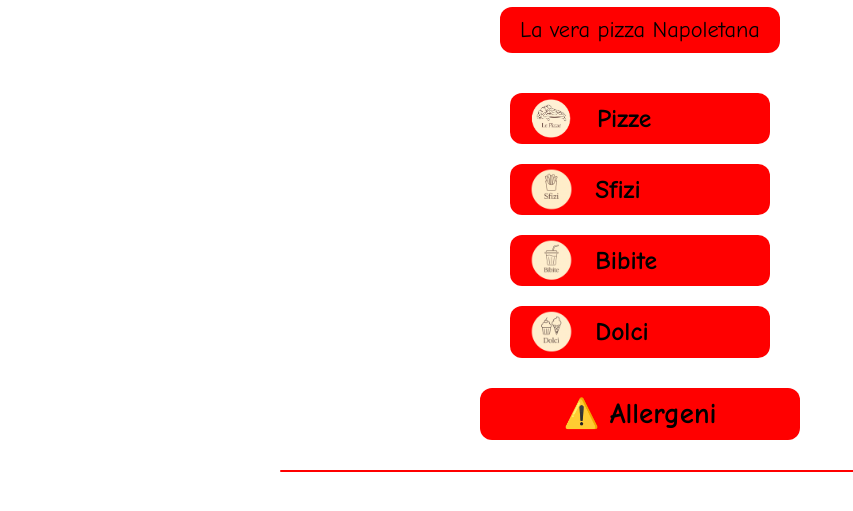
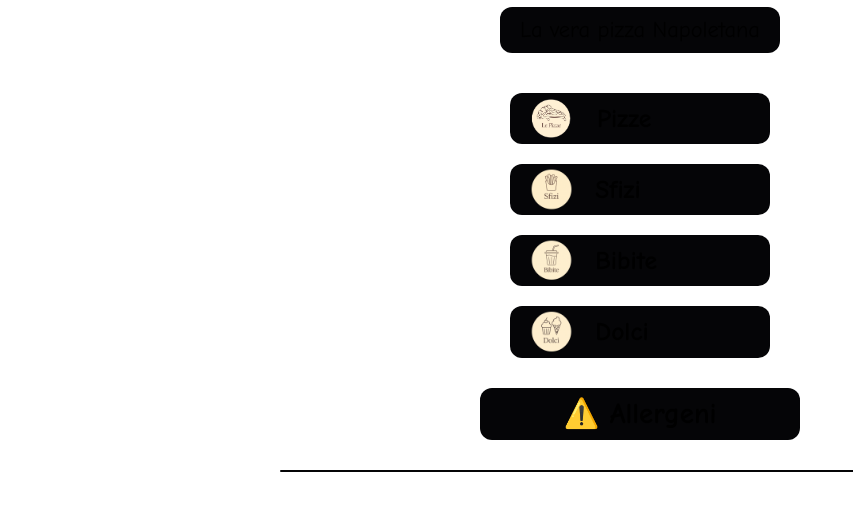
Before and after one commit to mixedbygenny/bella-ischia-menu, a plain HTML site: page index.html in a window 1280 px wide. Shown: the part 275-786 px from the top of the page, without its empty margins (0-853 px from the left). Drawn offline with nearby package versions, Linux system fonts and the light colour scheme.

Commit message:
Change background color from red to dark gray

```diff
--- a/index.html
+++ b/index.html
@@ -57,7 +57,7 @@
     }
 
     #coperto-text {
-      background-color: #FF0000;
+      background-color: #050507;
       color: #000000;
       font-size: 1.4em;
       text-align: center;
@@ -74,7 +74,7 @@
       display: block;
       width: 100%;     /* ========== LINEA COPERTO ========== */
       height: 2px;
-      background-color: #FF0000;           /*      #C65D3B*/
+      background-color: #050507;           /*      #C65D3B*/
       margin: 5px auto 0;
       border-radius: 1px;
     }
@@ -91,7 +91,7 @@
       display: block;
       width: 90%;
       height: 2px;
-      background-color: #FF0000;              /*      #9A6B68*/
+      background-color: #050507;              /*      #9A6B68*/
       margin: 20px auto 0;
       border-radius: 1px;
     }
@@ -103,7 +103,7 @@
   justify-content: flex-start;     /* Contenuto allineato a sinistra */
   gap: 18px;                        /* Piccolo spazio tra icona e testo */
   margin: 20px auto;               /* Pulsanti centrati nella pagina */
-  background-color: #FF0000;
+  background-color: #050507;
   color: #000000;
   padding: 0 16px;                 /* Minima altezza */
   font-size: 1.6rem;
@@ -140,7 +140,7 @@
 
 
 .menu-button:hover {
-  background-color: #FF0000;            /*      #C65D3B*/
+  background-color: #050507;            /*      #C65D3B*/
   transform: translate(2px, 2px);
 }
 
@@ -194,7 +194,7 @@
     /* Pulsante raccontami */
     .raccontami-button {
       margin-top: 5px;
-      background-color: #FF0000;
+      background-color: #050507;
       color: #000000;
       padding: 6px 12px;
       font-size: 1.4rem;
```
